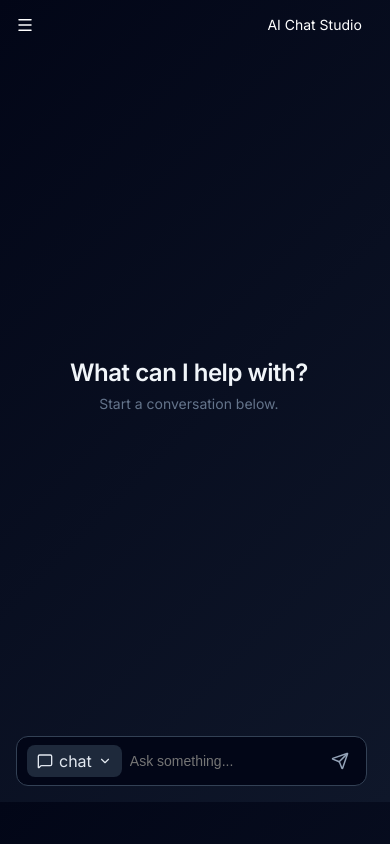
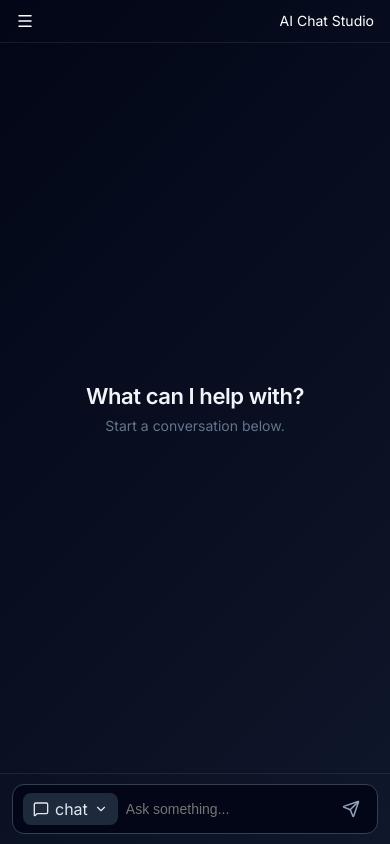
Before and after one commit to RohitKuwar/ai-chat-app, a React (Create React App) app in the folder client/: page / in a window 390 px wide. Built offline with nearby package versions, Linux system fonts and the light colour scheme.

Commit message:
Refactor mobile styles for App component

```diff
--- a/client/src/App.css
+++ b/client/src/App.css
@@ -702,26 +702,59 @@ body {
 @media (max-width: 768px) {
   .app {
     width: 95%;
-    height: 95vh;
+    width: 100%;
+    height: 100vh;
+    overflow: hidden;
+  }
+  .chat-header {
+    flex-shrink: 0;
+    padding: 12px 16px;
+    border-bottom: 1px solid rgba(255, 255, 255, 0.08);
+    margin-bottom: 0;
+  }
+  .welcome-screen {
+    flex: 1;
+    min-height: 0;
   }
   .welcome-title {
-    font-size: 24px;
+    font-size: 22px;
   }
-  .sidebar-container {
+  .sidebar-container,
+  .sidebar-container-shrink {
     display: none;
   }
-  .chat-container {
-    width: 95%;
+  .chat-container,
+  .chat-container-expand {
+    width: 100% !important;
+    height: 100vh;
+    display: flex;
+    flex-direction: column;
+    justify-content: flex-start; /* ← was center, causing scroll */
+    padding: 0;
+    overflow: hidden;
+    box-sizing: border-box;
   }
   .chat-box {
-    width: 95%;
-    margin: auto;
+    flex: 1;
+    width: 100% !important;
+    margin: 0 !important;
+    border-radius: 0;
+    padding: 12px;
+    overflow-y: auto;
+    min-height: 0; /* ← critical: allows flex child to shrink below content size */
+    box-sizing: border-box;
+  }
+  .input-wrapper {
+    flex-shrink: 0;
+    padding: 10px 12px;
+    border-top: 1px solid rgba(255, 255, 255, 0.08);
+    margin-top: 0;
+    background: transparent;
   }
   .input-bar {
-    width: 95%;
-    margin: auto;
-  }
-  .input-bar {
+    width: 100% !important;
+    margin: 0 !important;
+    box-sizing: border-box;
     gap: 6px;
   }
   .send-btn {
@@ -731,4 +764,4 @@ body {
   .dropdown-menu {
     width: 90px;
   }
-}
+  }
```
